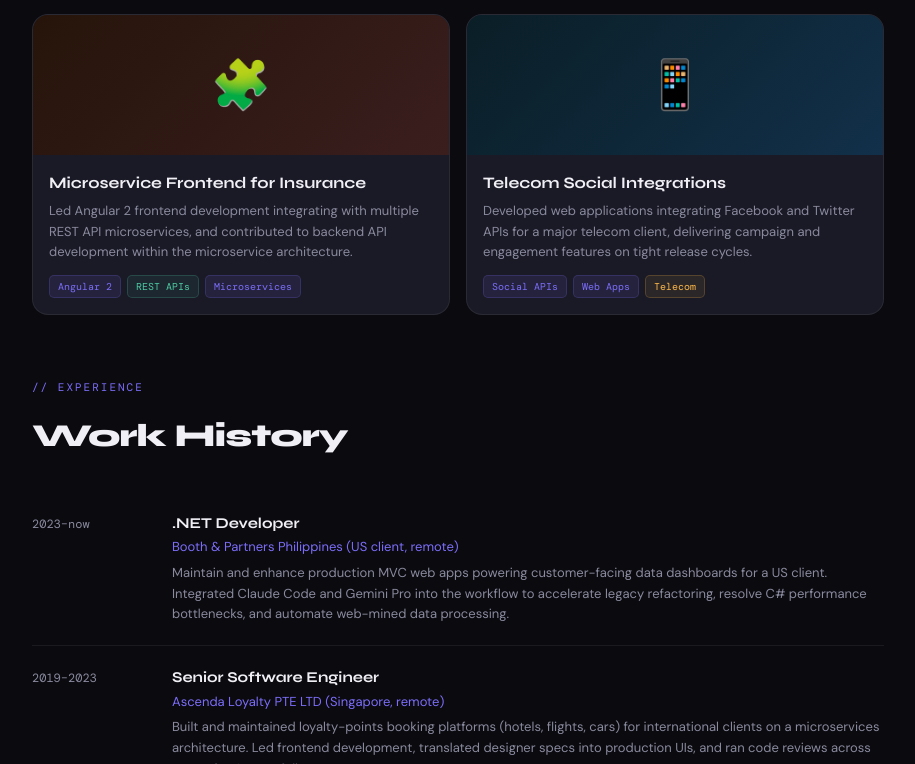
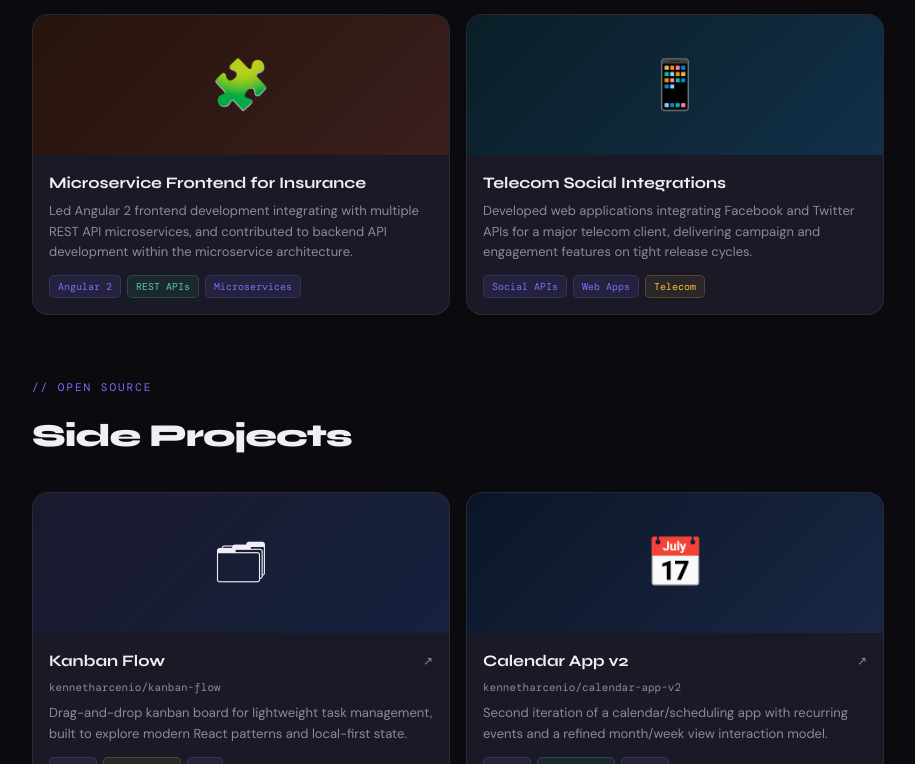
Before and after one commit to kennetharcenio/kenneth-web-portfolio, a Next.js app: page / in a window 1280 px wide. Shown: the part 2036-2800 px from the top of the page, without its empty margins (182-1097 px from the left). Built offline with nearby package versions, Linux system fonts and the light colour scheme.

Commit message:
Add Side Projects section for GitHub work
- New data/side-projects.ts with kanban-flow and calendar-app-v2
- New SideProjects component mirrors Projects card style, links out to GitHub
- Nav gains an Open Source link
- Correct GitHub URL to kennetharcenio

```diff
--- a/app/page.tsx
+++ b/app/page.tsx
@@ -4,6 +4,7 @@ import Hero from "@/components/Hero";
 import Stats from "@/components/Stats";
 import Skills from "@/components/Skills";
 import Projects from "@/components/Projects";
+import SideProjects from "@/components/SideProjects";
 import Timeline from "@/components/Timeline";
 import Contact from "@/components/Contact";
 import Footer from "@/components/Footer";
@@ -20,6 +21,7 @@ export default function Home() {
         <section id="work">
           <Projects />
         </section>
+        <SideProjects />
         <Timeline />
         <section id="contact">
           <Contact />
--- a/components/Nav.tsx
+++ b/components/Nav.tsx
@@ -12,6 +12,9 @@ export default function Nav() {
           <a href="#skills">Skills</a>
         </li>
         <li>
+          <a href="#side-projects">Open Source</a>
+        </li>
+        <li>
           <a href="#experience">Experience</a>
         </li>
       </ul>
--- /dev/null
+++ b/components/SideProjects.tsx
@@ -0,0 +1,115 @@
+import { sideProjects } from '@/data/side-projects';
+import type { TagVariant } from '@/data/projects';
+
+const tagStyle: Record<TagVariant, React.CSSProperties> = {
+  default: {
+    background: 'rgba(124,110,250,0.1)',
+    border: '1px solid rgba(124,110,250,0.2)',
+    color: 'var(--accent)',
+  },
+  green: {
+    background: 'rgba(78,204,163,0.08)',
+    border: '1px solid rgba(78,204,163,0.2)',
+    color: 'var(--green)',
+  },
+  amber: {
+    background: 'rgba(255,186,73,0.08)',
+    border: '1px solid rgba(255,186,73,0.2)',
+    color: 'var(--amber)',
+  },
+};
+
+export default function SideProjects() {
+  return (
+    <section id="side-projects" className="mb-16">
+      <div
+        className="font-mono mb-4 uppercase"
+        style={{
+          fontSize: '11px',
+          color: 'var(--accent)',
+          letterSpacing: '2px',
+        }}
+      >
+        // open source
+      </div>
+      <h2
+        className="font-syne font-extrabold mb-8"
+        style={{ fontSize: '32px', letterSpacing: '-1px' }}
+      >
+        Side Projects
+      </h2>
+      <div className="grid grid-cols-1 md:grid-cols-2 gap-4">
+        {sideProjects.map((p) => (
+          <a
+            key={p.repo}
+            href={p.url}
+            target="_blank"
+            rel="noopener noreferrer"
+            className="block overflow-hidden rounded-2xl border transition-all hover:-translate-y-[3px] hover:border-[var(--accent)]"
+            style={{
+              background: 'var(--card)',
+              borderColor: 'var(--border)',
+            }}
+          >
+            <div
+              className="flex items-center justify-center"
+              style={{
+                height: '140px',
+                fontSize: '48px',
+                background: p.gradient,
+              }}
+            >
+              {p.emoji}
+            </div>
+            <div className="p-4">
+              <div className="flex items-center justify-between mb-1.5">
+                <div className="font-syne font-bold" style={{ fontSize: '16px' }}>
+                  {p.title}
+                </div>
+                <span
+                  className="font-mono"
+                  aria-hidden
+                  style={{ fontSize: '12px', color: 'var(--muted)' }}
+                >
+                  ↗
+                </span>
+              </div>
+              <div
+                className="font-mono mb-2"
+                style={{ fontSize: '11px', color: 'var(--muted)' }}
+              >
+                {p.repo}
+              </div>
+              <div
+                className="mb-3"
+                style={{
+                  fontSize: '13px',
+                  color: 'var(--muted)',
+                  lineHeight: 1.6,
+                }}
+              >
+                {p.description}
+              </div>
+              <div className="flex flex-wrap gap-1.5">
+                {p.tags.map((t) => (
+                  <span
+                    key={t.label}
+                    className="font-mono"
+                    style={{
+                      ...tagStyle[t.variant],
+                      fontSize: '10px',
+                      padding: '3px 8px',
+                      borderRadius: '5px',
+                    }}
+                  >
+                    {t.label}
+                  </span>
+                ))}
+              </div>
+            </div>
+          </a>
+        ))}
+      </div>
+    </section>
+  );
+}
--- a/data/contact.ts
+++ b/data/contact.ts
@@ -23,7 +23,7 @@ export const contact: ContactItem[] = [
   {
     icon: "⌥",
     label: "GitHub",
-    href: "https://github.com/arceniokas",
+    href: "https://github.com/kennetharcenio",
   },
   {
     icon: "⬡",
--- /dev/null
+++ b/data/side-projects.ts
@@ -0,0 +1,42 @@
+import type { ProjectTag } from './projects';
+
+export interface SideProject {
+  title: string;
+  description: string;
+  repo: string;
+  url: string;
+  emoji: string;
+  gradient: string;
+  tags: ProjectTag[];
+}
+
+export const sideProjects: SideProject[] = [
+  {
+    title: 'Kanban Flow',
+    repo: 'kennetharcenio/kanban-flow',
+    url: 'https://github.com/kennetharcenio/kanban-flow',
+    description:
+      'Drag-and-drop kanban board for lightweight task management, built to explore modern React patterns and local-first state.',
+    emoji: '🗂',
+    gradient: 'linear-gradient(135deg,#1a1a2e,#16213e)',
+    tags: [
+      { label: 'React', variant: 'default' },
+      { label: 'TypeScript', variant: 'amber' },
+      { label: 'DnD', variant: 'default' },
+    ],
+  },
+  {
+    title: 'Calendar App v2',
+    repo: 'kennetharcenio/calendar-app-v2',
+    url: 'https://github.com/kennetharcenio/calendar-app-v2',
+    description:
+      'Second iteration of a calendar/scheduling app with recurring events and a refined month/week view interaction model.',
+    emoji: '📅',
+    gradient: 'linear-gradient(135deg,#0a1628,#1a2744)',
+    tags: [
+      { label: 'React', variant: 'default' },
+      { label: 'Scheduling', variant: 'green' },
+      { label: 'UI/UX', variant: 'default' },
+    ],
+  },
+];
```
